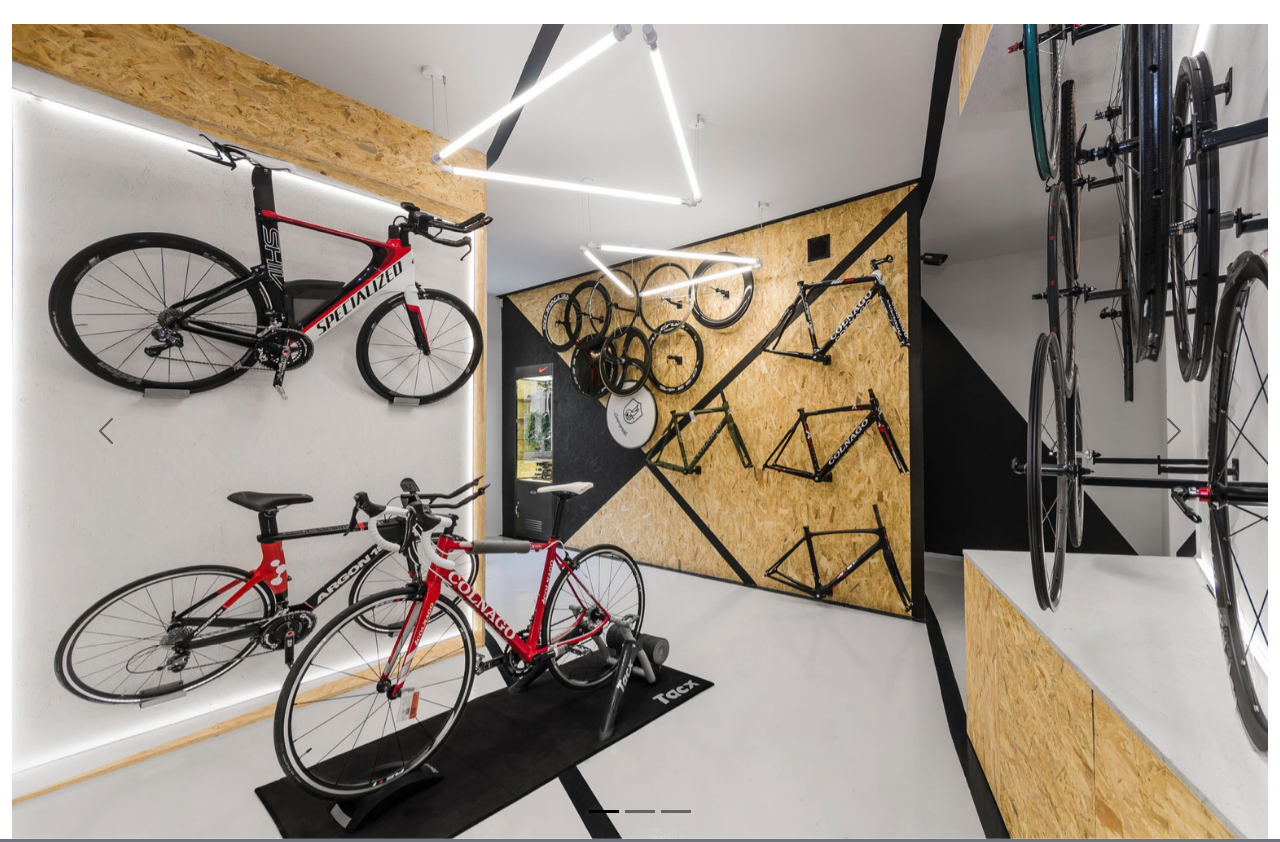
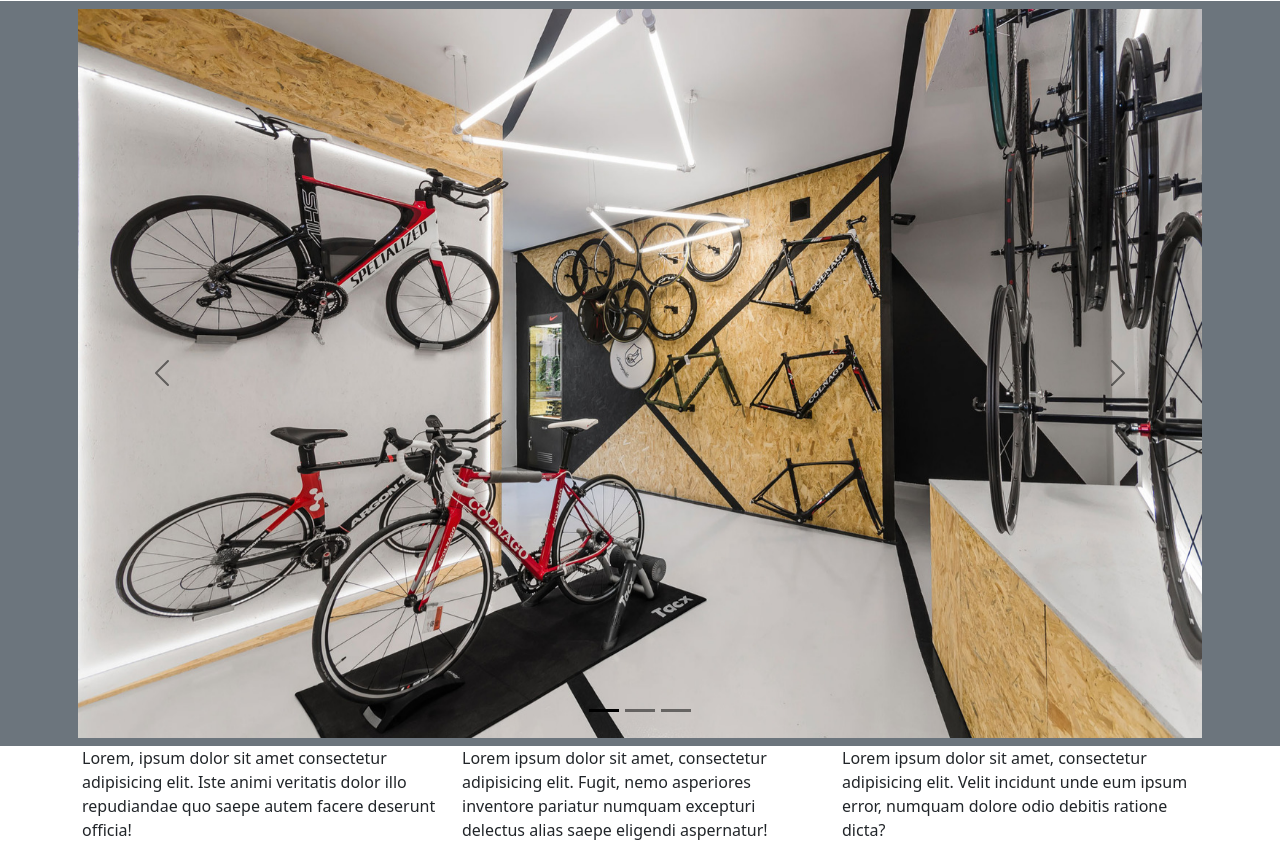
Before and after one commit to johan-piamonte2906/TPS2311FT_Proyecto05, a PHP site: page / in a window 1280 px wide. Shown: the part 70-912 px from the top of the page. Run offline with PHP 8.4, Linux system fonts and the light colour scheme.

Commit message:
coding in HTML.

```diff
--- a/Page_project_BAITW/index.html
+++ b/Page_project_BAITW/index.html
@@ -36,7 +36,7 @@
                         <nav class="navbar d-md-none sticky-md">
                             <div class="container-fluid">
                                 <form class="d-flex">
-                                    <input class="form-control me-2" type="search" placeholder="Search" aria-label="Search">
+                                    <input class="form-control me-2 d-flex p-2" type="search" placeholder="Search" aria-label="Search">
                                     <button class="btn btn-outline-light" type="submit"><i class="bi bi-search"></i></button>
                                 </form>
                             </div>
@@ -66,11 +66,11 @@
         </div>
     </nav>
 
-    <br>
     <!--  Carousel  -->
 
-    <div class="container-fluid">
-        <div id="carouselExampleDark" class="carousel carousel-dark slide" data-bs-ride="carousel">
+    <div class="container-fluid bg-secondary" id="margin__top_fluid">
+      <div class="container d-block p-2" id="margin__top">
+          <div id="carouselExampleDark" class="carousel carousel-dark slide carousel-fad" data-bs-ride="carousel">
               <div class="carousel-indicators">
                 <button type="button" data-bs-target="#carouselExampleDark" data-bs-slide-to="0" class="active" aria-current="true" aria-label="Slide 1"></button>
                 <button type="button" data-bs-target="#carouselExampleDark" data-bs-slide-to="1" aria-label="Slide 2"></button>
@@ -103,14 +103,19 @@
               </button>
             </div>
       </div>
-    <!--  Cont page  -->
+    </div>
+    <!--  Cont page cambiar mas adelante -->
     <div class="container">
         <div class="row">
-            <div class="col-4">
-
+            <div class="col-xl-4 col-md-6">
+                <span>Lorem, ipsum dolor sit amet consectetur adipisicing elit. Iste animi veritatis dolor illo repudiandae quo saepe autem facere deserunt officia!</span>
             </div>
-            <div class="col-4"></div>
-            <div class="col-4"></div>
+            <div class="col-xl-4 col-md-6">
+              <span>Lorem ipsum dolor sit amet, consectetur adipisicing elit. Fugit, nemo asperiores inventore pariatur numquam excepturi delectus alias saepe eligendi aspernatur!</span>
+            </div>
+            <div class="col-xl-4 col-md-6">
+              <span>Lorem ipsum dolor sit amet, consectetur adipisicing elit. Velit incidunt unde eum ipsum error, numquam dolore odio debitis ratione dicta?</span>
+            </div>
         </div>
     </div>
 
--- a/Page_project_BAITW/src/css/style_index.css
+++ b/Page_project_BAITW/src/css/style_index.css
@@ -1,3 +1,11 @@
 .navbar-brand a{
     cursor: none;
 }
+
+#margin__top{
+    margin-top: 8px;
+}
+
+#margin__top_fluid{
+    margin-top: -7px;
+}
```
Lines whose indentation alone changed are shown as unchanged.
